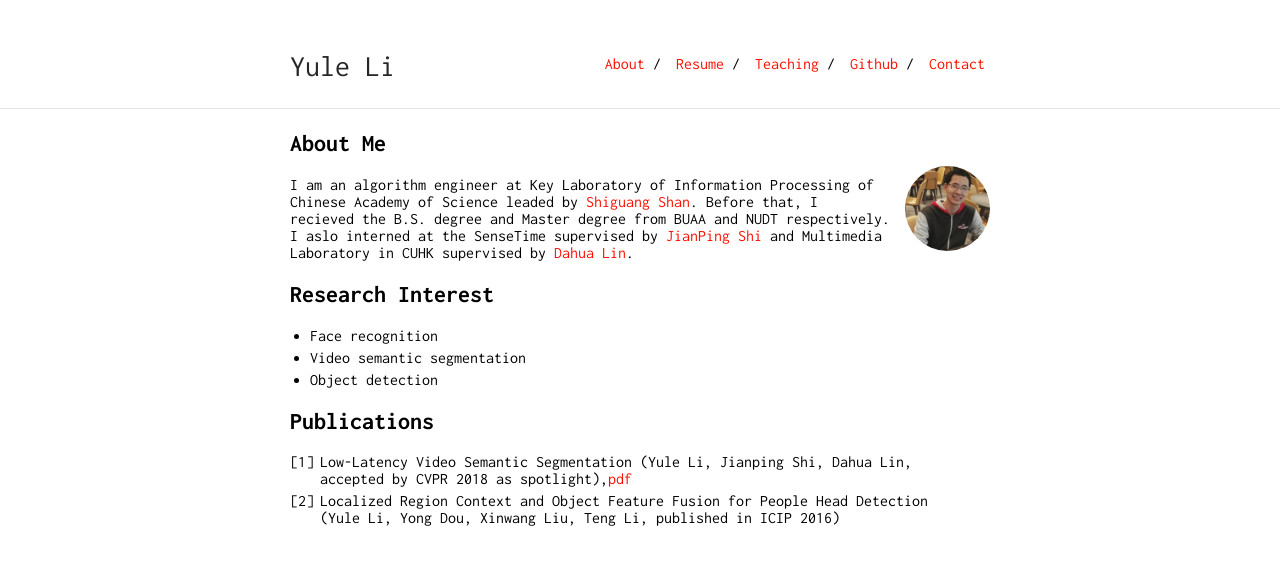
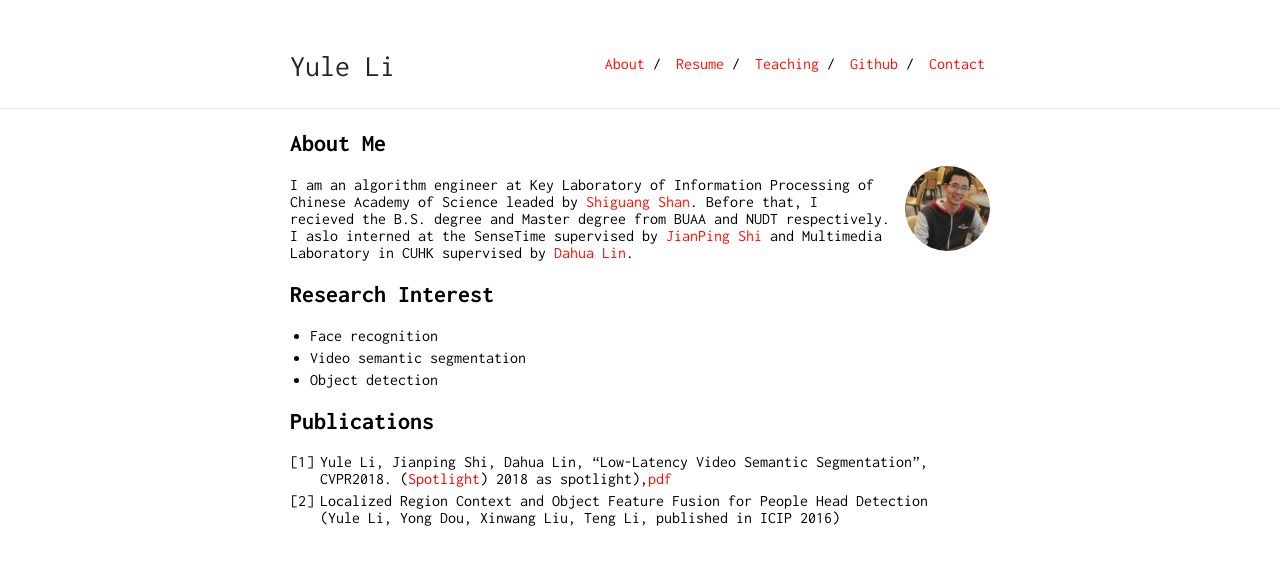
Before and after one commit to yule-li/yule-li.github.io, a Jekyll site: the page built from index.md, in a window 1280 px wide. Shown: the top 565 px of the page. Built offline with Jekyll 4.4.1, drawn with Linux system fonts in a browser that asks for light colours; our own code applies the rules of GitHub Pages for plain Markdown files.

Commit message:
Update index.md

```diff
--- a/index.md
+++ b/index.md
@@ -15,7 +15,7 @@ I am an algorithm engineer at Key Laboratory of Information Processing of Chines
 - Object detection
 
 ## Publications
-1. Low-Latency Video Semantic Segmentation (Yule Li, Jianping Shi, Dahua Lin, accepted by CVPR
+1. Yule Li, Jianping Shi, Dahua Lin, "Low-Latency Video Semantic Segmentation", CVPR2018. (<span style="color:red">Spotlight</span>)
 2018 as spotlight),[pdf](https://arxiv.org/pdf/1804.00389)
 2. Localized Region Context and Object Feature Fusion for People Head Detection (Yule Li, Yong Dou,
 Xinwang Liu, Teng Li, published in ICIP 2016)
```
